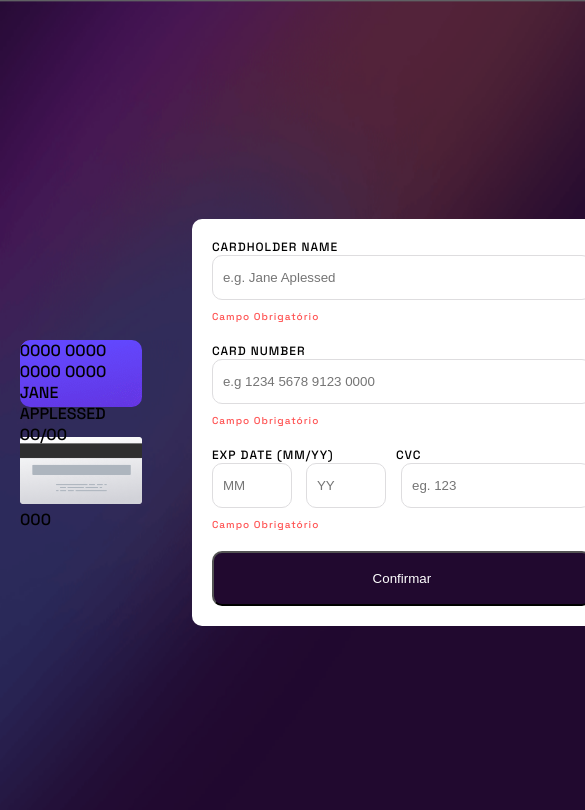
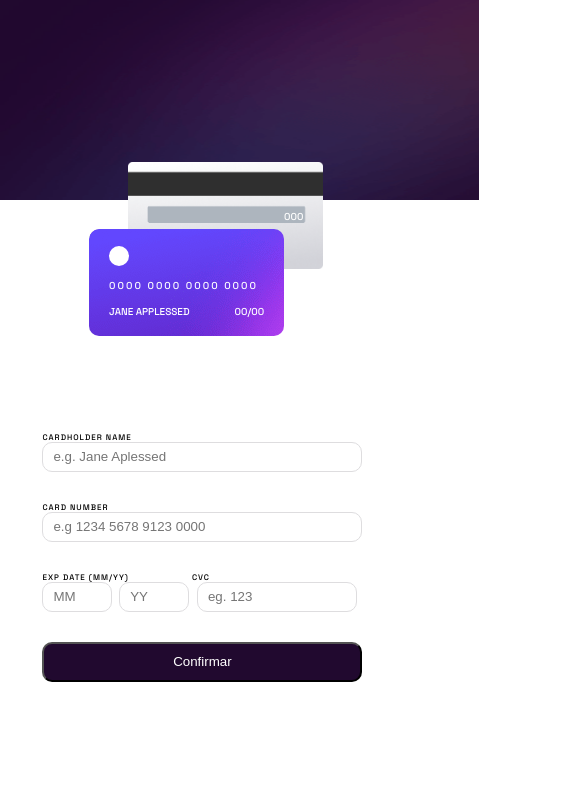
Before and after one commit to Ramon-Machado91/credit-card, a plain HTML site: page index.html in a window 390 px wide. Shown: the top 810 px of the page, 585 px wide, since content can reach past the window. Drawn offline with Linux system fonts and the light colour scheme.

Commit message:
css and responsive done

```diff
--- a/css/style.css
+++ b/css/style.css
@@ -13,11 +13,6 @@ body {
   background-color: #fff;
   height: 100vh;
   width: 100vw;
-  background: url(../images/background-desktop.png) no-repeat left fixed;
-  -webkit-background-size: cover;
-  -moz-background-size: cover;
-  -o-background-size: cover;
-  background-size: cover;
 }
 
 :root {
@@ -36,9 +31,16 @@ main {
   height: 100vh;
 }
 
+.sidebar {
+  max-width: 530px;
+  height: 100vh;
+}
+
 .card-container {
   width: auto;
-  margin: 20px;
+  margin-left: 30px;
+  position: relative;
+  right: 20%;
 }
 
 .card-container .front-card {
@@ -51,6 +53,30 @@ main {
   right: 20%;
   margin-bottom: 30px;
   margin-left: 30px;
+  display: flex;
+  flex-direction: column;
+  justify-content: space-evenly;
+  padding: 5px 20px;
+}
+
+.card-container .circle {
+  height: 40px;
+  width: 40px;
+  border-radius: 50px;
+  background-color: white;
+}
+
+.card-container .number-card {
+  color: white;
+  font-size: 1.736vw;
+  letter-spacing: 2px;
+}
+
+.card-container .information-container {
+  display: flex;
+  justify-content: space-between;
+  color: white;
+  font-size: 1.25vw;
 }
 
 .card-container .back-card {
@@ -58,31 +84,41 @@ main {
   height: 17.153vw;
 }
 
+.card-cvc {
+  position: relative;
+  top: -60%;
+  left: 80%;
+  color: white;
+  font-size: 1.25vw;
+}
+
 input {
   padding-left: 10px;
   margin-bottom: 30px;
 }
 
-.form-container{
+.form-container {
   background-color: #fff;
-  padding: 20px;
   border-radius: 10px;
+  transform: translateX(-30%);
+  margin-right: 2.083vw;
+
 }
 
 .form-container p {
-  font-size: 12px;
+  font-size: 8px;
   letter-spacing: 1px;
 }
 
 .form-container .advice {
   color: var(--erro-msg-color);
   transform: translateY(-20px);
-  font-size: 10px;
+  font-size: 8px;
 }
 
 .form-container .long-input {
-  width: 380px;
-  height: 45px;
+  width: 26.389vw;
+  height: 3.125vw;
   border-radius: 10px;
   border: solid var(--light-color) 1px;
 }
@@ -90,29 +126,129 @@ input {
 .container-information {
   display: flex;
 }
+
 .form-container .short-input {
-  width: 80px;
-  height: 45px;
+  width: 4.861vw;
+  height: 3.125vw;
   border-radius: 10px;
   border: solid var(--light-color) 1px;
-  margin-right: 10px;
+  margin-right: 0.694vw;
 }
+
 .cvc-number {
-  height: 45px;
+  width: 13.889vw;
+  height: 3.125vw;
   border-radius: 10px;
   border: solid var(--light-color) 1px;
-  width: 190px;
   margin-left: 5px;
 }
 
 button {
-  width: 380px;
-  height: 55px;
+  width: 26.389vw;
+  height: 3.819vw;
   color: #fff;
   border-radius: 10px;
   background-color: var(--very-dark-color);
+  cursor: pointer;
 }
 
 .confirm-screen {
+  display: flex;
+  flex-direction: column;
+  align-items: center;
+  gap: 20px;
+  position: relative;
+  left: -10%;
+}
+
+.confirm-screen img {
+  height: 60px;
+  width: 60px;
+}
+
+.hidde{
   display: none;
 }
+
+@media (max-width: 755px) {
+  body {
+    overflow: hidden;
+    background-image: url(../images/bg-main-mobile.png);
+    background-repeat: no-repeat;
+    background-size: 750px 200px;
+  }
+
+  main {
+    display: flex;
+    flex-direction: column;
+  }
+
+  .sidebar {
+    display: none;
+  }
+
+  .card-container .front-card {
+    position: absolute;
+    bottom: -90%;
+    width: 195px;
+    height: 107px;
+  }
+
+  .card-container .circle{
+    width: 20px;
+    height: 20px;
+  }
+
+  .card-container .number-card {
+    font-size: 10px;
+  }
+
+  .card-container .information-container {
+    font-size: 10px;
+  }
+
+  .card-container .back-card {
+    width: 195px;
+    height: 107px;
+  }
+
+  .card-cvc {
+    font-size: 10px;
+  }
+
+  .card-container {
+    position: relative;
+    left: 4%;
+  }
+
+  .form-container {
+    position: relative;
+    left: 25%;
+    margin-left: 20px;
+  }
+
+  .form-container .long-input {
+    width: 320px;
+    height: 30px;
+  }
+
+  .form-container .short-input {
+    width: 70px;
+    height: 30px;
+  }
+
+  .cvc-number {
+    width: 160px;
+    height: 30px;
+  }
+
+  button {
+    width: 320px;
+    height: 40px;
+  }
+
+  .confirm-screen{
+    transform: translateX(30px);
+
+  }
+}
--- a/index.html
+++ b/index.html
@@ -1,23 +1,16 @@
 <!DOCTYPE html>
 <html lang="en">
+
 <head>
   <meta charset="UTF-8" />
   <meta name="viewport" content="width=device-width, initial-scale=1.0" />
   <!-- displays site properly based on user's device -->
 
-    <link
-      rel="icon"
-      type="image/png"
-      sizes="32x32"
-      href="./images/favicon-32x32.png"
-    />
+  <link rel="icon" type="image/png" sizes="32x32" href="./images/favicon-32x32.png" />
   <link rel="stylesheet" href="./css/style.css" />
   <link rel="preconnect" href="https://fonts.googleapis.com" />
   <link rel="preconnect" href="https://fonts.gstatic.com" crossorigin />
-    <link
-      href="https://fonts.googleapis.com/css2?family=Space+Grotesk:wght@500&display=swap"
-      rel="stylesheet"
-    />
+  <link href="https://fonts.googleapis.com/css2?family=Space+Grotesk:wght@500&display=swap" rel="stylesheet" />
   <title>Frontend Mentor | Interactive card details form</title>
 </head>
 
@@ -25,6 +18,7 @@
 
 
   <main>
+    <img src="./images/bg-main-desktop.png" alt="" class="sidebar">
     <div class="card-container">
       <div class="front-card">
         <div class="circle"></div>
@@ -35,7 +29,9 @@
           <div class="nome">
             <p id="name-card">JANE APPLESSED</p>
           </div>
-              <div class="date"><p>00/00</p></div>
+          <div class="date">
+            <p>00/00</p>
+          </div>
         </div>
       </div>
 
@@ -49,61 +45,29 @@
     <div class="form-container">
       <form action="" method="get">
         <p>CARDHOLDER NAME</p>
-            <input
-              class="long-input campo"
-              type="text"
-              placeholder="e.g. Jane Aplessed"
-              id="name"
-            />
+        <input class="long-input campo" type="text" placeholder="e.g. Jane Aplessed" id="name" />
         <p class="advice hidde">Campo Obrigatório</p>
 
         <p>CARD NUMBER</p>
-            <input
-              class="long-input campo"
-              type="text"
-              name="card-number-input"
-              id="card-number-input"
-              placeholder="e.g 1234 5678 9123 0000"
-              maxlength="16"
-              oninput="this.value = this.value.replace(/[^0-9.]/g, '').replace(/(\..*?)\..*/g, '$1');"
-            />
+        <input class="long-input campo" type="text" name="card-number-input" id="card-number-input"
+          placeholder="e.g 1234 5678 9123 0000" maxlength="16"
+          oninput="this.value = this.value.replace(/[^0-9.]/g, '').replace(/(\..*?)\..*/g, '$1');" />
         <p class="advice hidde">Campo Obrigatório</p>
 
         <div class="container-information">
           <div class="date campo">
             <p>EXP DATE (MM/YY)</p>
-                <input
-                  class="short-input campo"
-                  type="text"
-                  name="mes"
-                  id="mes"
-                  maxlength="2"
-                  placeholder="MM"
-                  oninput="this.value = this.value.replace(/[^0-9.]/g, '').replace(/(\..*?)\..*/g, '$1');"
-                />
+            <input class="short-input campo" type="text" name="mes" id="mes" maxlength="2" placeholder="MM"
+              oninput="this.value = this.value.replace(/[^0-9.]/g, '').replace(/(\..*?)\..*/g, '$1');" />
 
-                <input
-                  class="short-input"
-                  type="text"
-                  name="ano"
-                  id="ano"
-                  maxlength="2"
-                  placeholder="YY"
-                  oninput="this.value = this.value.replace(/[^0-9.]/g, '').replace(/(\..*?)\..*/g, '$1');"
-                />
+            <input class="short-input" type="text" name="ano" id="ano" maxlength="2" placeholder="YY"
+              oninput="this.value = this.value.replace(/[^0-9.]/g, '').replace(/(\..*?)\..*/g, '$1');" />
             <p class="advice hidde">Campo Obrigatório</p>
           </div>
           <div class="cvc">
             <p>CVC</p>
-                <input
-                  class="cvc-number"
-                  type="text"
-                  name="cvc-number"
-                  id="cvc"
-                  maxlength="3"
-                  placeholder="eg. 123"
-                  oninput="this.value = this.value.replace(/[^0-9.]/g, '').replace(/(\..*?)\..*/g, '$1');"
-                />
+            <input class="cvc-number" type="text" name="cvc-number" id="cvc" maxlength="3" placeholder="eg. 123"
+              oninput="this.value = this.value.replace(/[^0-9.]/g, '').replace(/(\..*?)\..*/g, '$1');" />
 
           </div>
         </div>
@@ -120,4 +84,5 @@
 
   <script src="index.js"></script>
 </body>
+
 </html>
```
Lines whose indentation alone changed are shown as unchanged.
